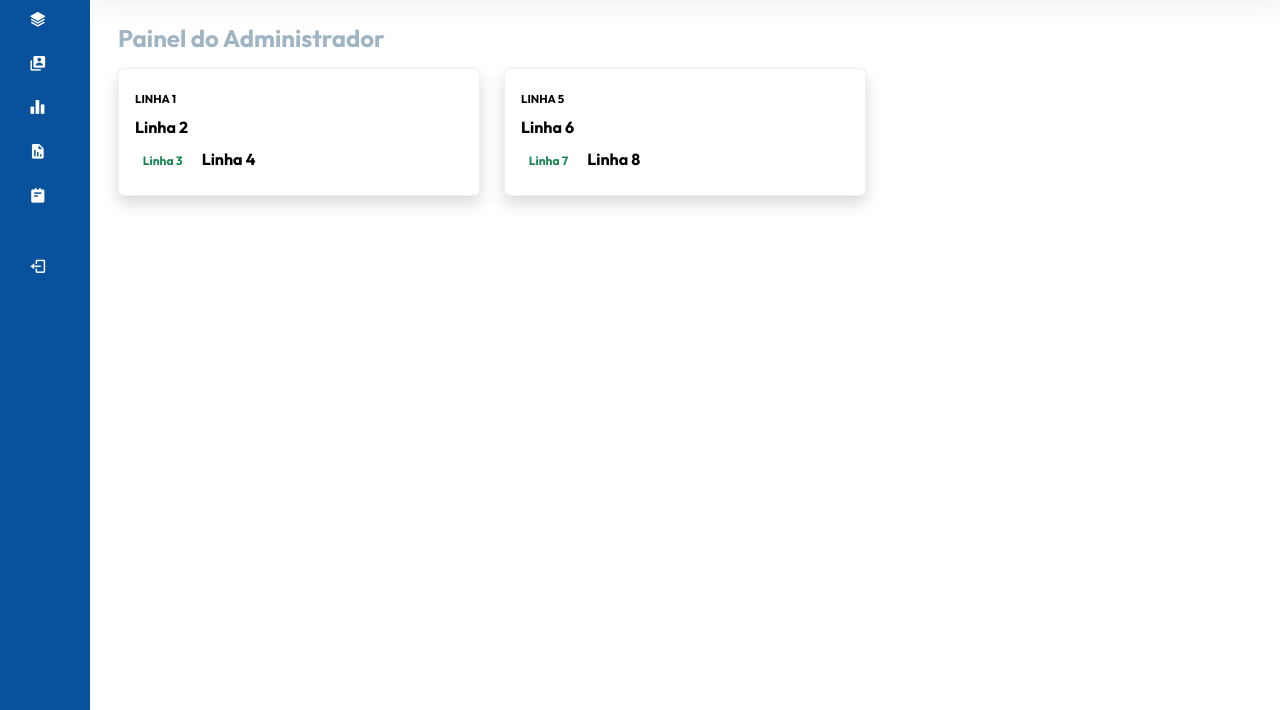
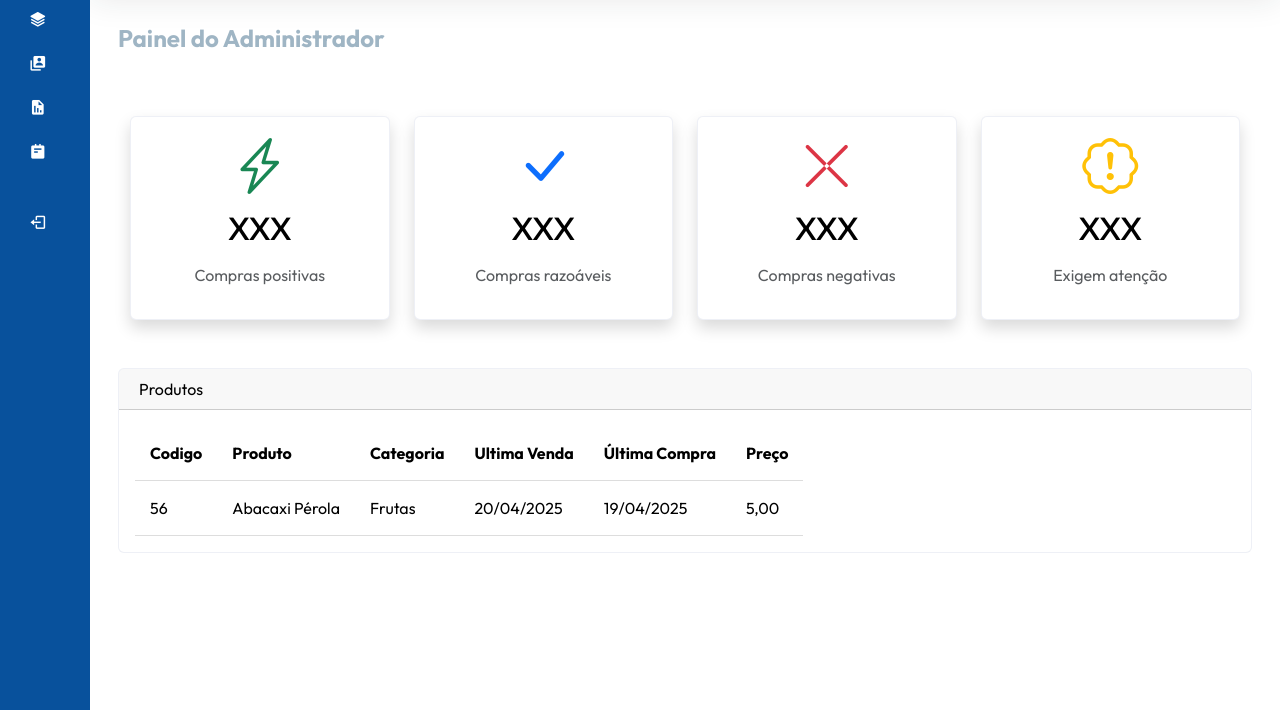
Before and after one commit to RafaMax/ProjetoIntegrador_univesp, a Flask app: page / in a window 1280 px wide. Shown: the part 90-800 px from the top of the page. Run offline with Flask 3, Linux system fonts and the light colour scheme; some libraries are stand-ins or nearby versions.

Commit message:
Criando interface

```diff
--- a/static/js/style.css
+++ b/static/js/style.css
@@ -260,3 +260,13 @@ footer{
         box-shadow: 0 .1rem 2rem rgba(0,0,0,.05)
     }
 }
+
+
+th, td {
+    padding: 15px;
+    text-align: left;
+  }
+
+  th, td {
+    border-bottom: 1px solid #ddd;
+  }
--- a/templates/inicial.html
+++ b/templates/inicial.html
@@ -7,6 +7,7 @@
         <title>UNIVESP PI</title>
         <link href='https://unpkg.com/boxicons@2.1.4/css/boxicons.min.css' rel='stylesheet'>
         <link href="https://cdn.jsdelivr.net/npm/bootstrap@5.3.5/dist/css/bootstrap.min.css" rel="stylesheet" integrity="sha384-SgOJa3DmI69IUzQ2PVdRZhwQ+dy64/BUtbMJw1MZ8t5HZApcHrRKUc4W0kG879m7" crossorigin="anonymous">
+        <link rel="stylesheet" href="https://cdn.jsdelivr.net/npm/bootstrap-icons@1.7.2/font/bootstrap-icons.css">
         <link rel="stylesheet" href="{{ url_for('static', filename= 'js/style.css') }}">
     </head>
 
@@ -25,60 +26,32 @@
                     <li class="sidebar-item">
                         <a href="#" class="sidebar-link">
                             <i class='bx bxs-layer' ></i>
-                            <span>Task</span>
+                            <span>Painel</span>
                         </a>
                     </li>
                     <li class="sidebar-item">
                         <a href="#" class="sidebar-link collapsed has-dropdown" data-bs-toggle="collapse"
                             data-bs-target="#user" aria-expanded="false" aria-controls="user">
                             <i class='bx bxs-user-account'></i>
-                            <span>User</span>
+                            <span>Avaliações</span>
                         </a>
                         <ul id="user" class="sidebar-dropdown list-unstyled collapse" data-bs-parent= "#sidebar">
                             <li class="sidebar-item">
                                 <a href="#" class="sidebar-link">
-                                    Login
+                                    Avaliar produto
                                 </a>
-                            </li>
-                            <li class="sidebar-item">
-                                <a href="#" class="sidebar-link">
-                                    Register
-                                </a>
-                            </li>
-                        </ul>
-                    </li>
-                    <li class="sidebar-item">
-                        <a href="#" class="sidebar-link collapsed has-dropdown" data-bs-toggle="collapse" data-bs-target="#multi" aria-expanded="false" aria-controls="multi">
-                            <i class='bx bxs-bar-chart-alt-2' ></i>
-                            <span>Multi Level</span>
-                        </a>
-                        <ul id="multi" class="sidebar-dropdown list-unstyled collapse" data-bs-parent="#sidebar">
-                            <li class="sidebar-item">
-                                <a href="#" class="sidebar-link collapsed has-dropdown" data-bs-toggle="collapse"
-                                    data-bs-target="#multi-two" aria-expanded="false" aria-controls="multi-two">
-                                    <span>Two Links</span>
-                                </a>
-                                <ul id="multi-two" class="sidebar-dropdown list-unstyled collapse">
-                                    <li class="sidebar-item">
-                                        <a href="#" class="sidebar-link">Link 1</a>
-                                    </li>
-                                    <li class="sidebar-item">
-                                        <a href="#" class="sidebar-link">Link 2</a>
-                                    </li>
-                                </ul>
-                            </li>
                         </ul>
                     </li>
                     <li class="sidebar-item">
                         <a href="#" class="sidebar-link">
                             <i class='bx bxs-report'></i>
-                            <span>Categoria X</span>
+                            <span>Produtos</span>
                         </a>
                     </li>
                     <li class="sidebar-item">
                         <a href="#" class="sidebar-link">
                             <i class='bx bxs-notepad'></i>
-                            <span>Categoria Y</span>
+                            <span>Fornecedores</span>
                         </a>
                     </li>
                 </ul>
@@ -101,47 +74,91 @@
                             <h3 class="fw-bold fs-4 mb-3">
                                 Painel do Administrador
                             </h3>
-                            <div class="row">
-                                <div class="col-12 col-md-4">
-                                    <div class="card shadow">
-                                        <div class="card-body py-4">
-                                            <h6 class="mb-2 fw-bold">
-                                               Linha 1
-                                            </h6>
-                                            <p class="fw-bold mb-2">
-                                                Linha 2
-                                            </p>
-                                            <div class="mb-0">
-                                                <span class="badge text-success me-2">
-                                                    Linha 3
-                                                </span>
-                                                <span class="fw-bold">
-                                                    Linha 4
-                                                </span>
-                                            </div>
+                            <div class="container py-5">
+                                <div class="row row-cols-1 row-cols-md-4 g-4">
+                                  <div class="col">
+                                    <div class="card h-100 text-center shadow">
+                                      <div class="card-body">
+                                        <div class="display-4 text-success mb-2">
+                                            <i class="bi bi-lightning-charge"></i>
                                         </div>
+                                        <h2 class="card-title mb-3">XXX</h2>
+                                        <p class="card-text text-muted">Compras positivas</p>
+                                      </div>
                                     </div>
+                                  </div>
+
+                                  <div class="col">
+                                    <div class="card h-100 text-center shadow">
+                                      <div class="card-body">
+                                        <div class="display-4 text-primary mb-2">
+                                            <i class="bi bi-check-lg"></i>
+                                        </div>
+                                        <h2 class="card-title mb-3">XXX</h2>
+                                        <p class="card-text text-muted">Compras razoáveis</p>
+                                      </div>
+                                    </div>
+                                  </div>
+
+                                  <div class="col">
+                                    <div class="card h-100 text-center shadow">
+                                      <div class="card-body">
+                                        <div class="display-4 text-danger mb-2">
+                                            <i class="bi bi-x-lg"></i>
+                                        </div>
+                                        <h2 class="card-title mb-3">XXX</h2>
+                                        <p class="card-text text-muted">Compras negativas</p>
+                                      </div>
+                                    </div>
+                                  </div>
+
+                                  <div class="col">
+                                    <div class="card h-100 text-center shadow">
+                                      <div class="card-body">
+                                        <div class="display-4 text-warning mb-2">
+                                            <i class="bi bi-patch-exclamation"></i>
+                                        </div>
+                                        <h2 class="card-title mb-3">XXX</h2>
+                                        <p class="card-text text-muted">Exigem atenção</p>
+                                      </div>
+                                    </div>
+                                  </div>
                                 </div>
-                                <div class="col-12 col-md-4">
-                                    <div class="card shadow">
-                                        <div class="card-body py-4">
-                                            <h6 class="mb-2 fw-bold">
-                                               Linha 5
-                                            </h6>
-                                            <p class="fw-bold mb-2">
-                                                Linha 6
-                                            </p>
-                                            <div class="mb-0">
-                                                <span class="badge text-success me-2">
-                                                    Linha 7
-                                                </span>
-                                                <span class="fw-bold">
-                                                    Linha 8
-                                                </span>
-                                            </div>
-                                        </div>
+                              </div>
+                                <div class="card">
+                                    <div class="card-header">
+                                        <i class="fas fa-table me-1"></i>
+                                        Produtos
                                     </div>
-                                </div>
+                                    <div class="card-body">
+                                        <table>
+
+                                            <thead>
+                                            <tr>
+                                                <th>Codigo</th>
+                                                <th>Produto</th>
+                                                <th>Categoria</th>
+                                                <th>Ultima Venda</th>
+                                                <th>Última Compra</th>
+                                                <th>Preço</th>
+                                            </tr>
+                                            </thead>
+
+                                            <tbody>
+                                            <tr>
+
+                                                <td>56</td>
+                                                <td>Abacaxi Pérola</td>
+                                                <td>Frutas</td>
+                                                <td>20/04/2025</td>
+                                                <td>19/04/2025</td>
+                                                <td>5,00</td>
+                                            </tr>
+
+                                            </tbody>
+                                        </table>
+                                    </div>
+
                             </div>
                         </div>
                     </div>
```
